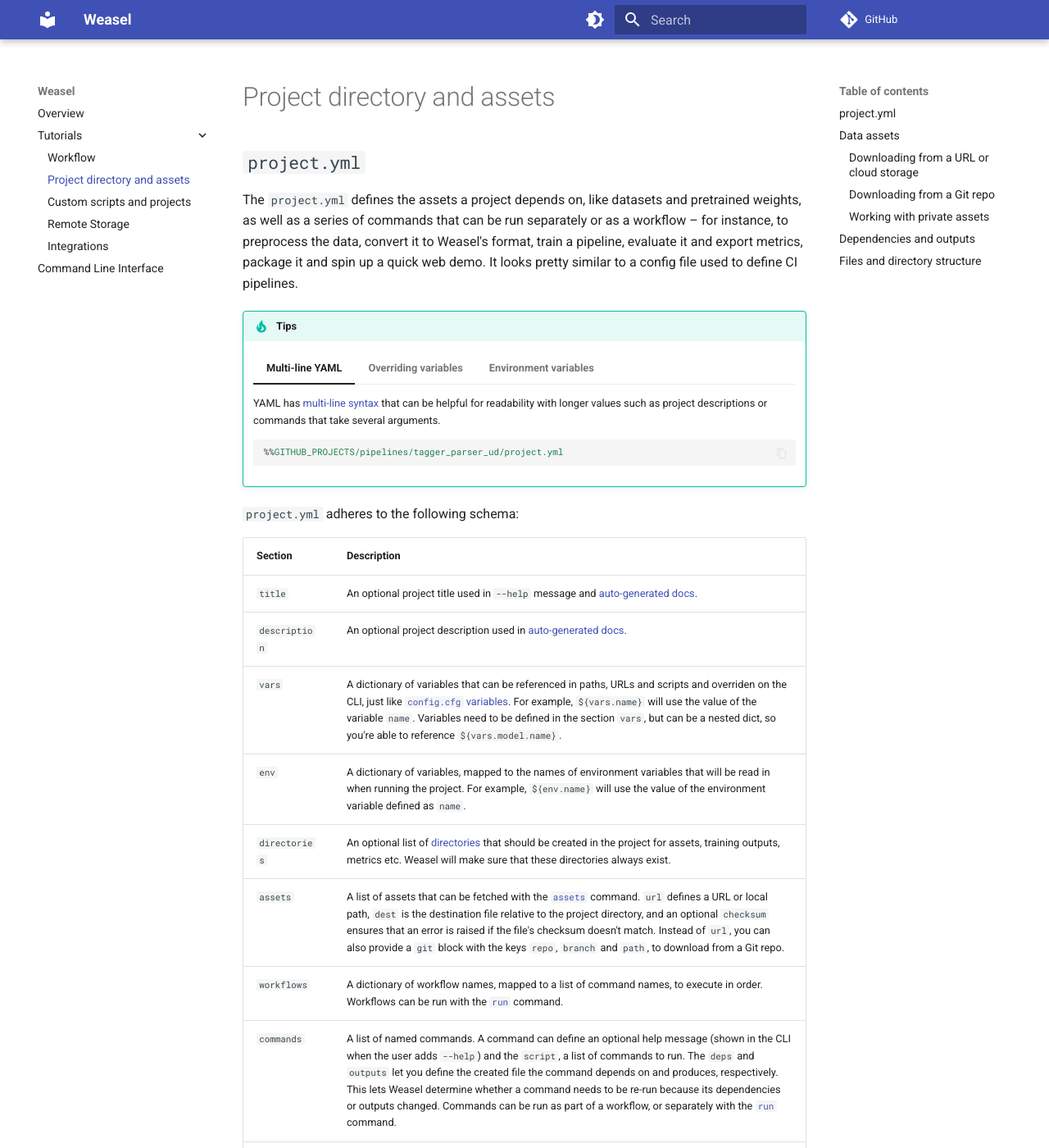
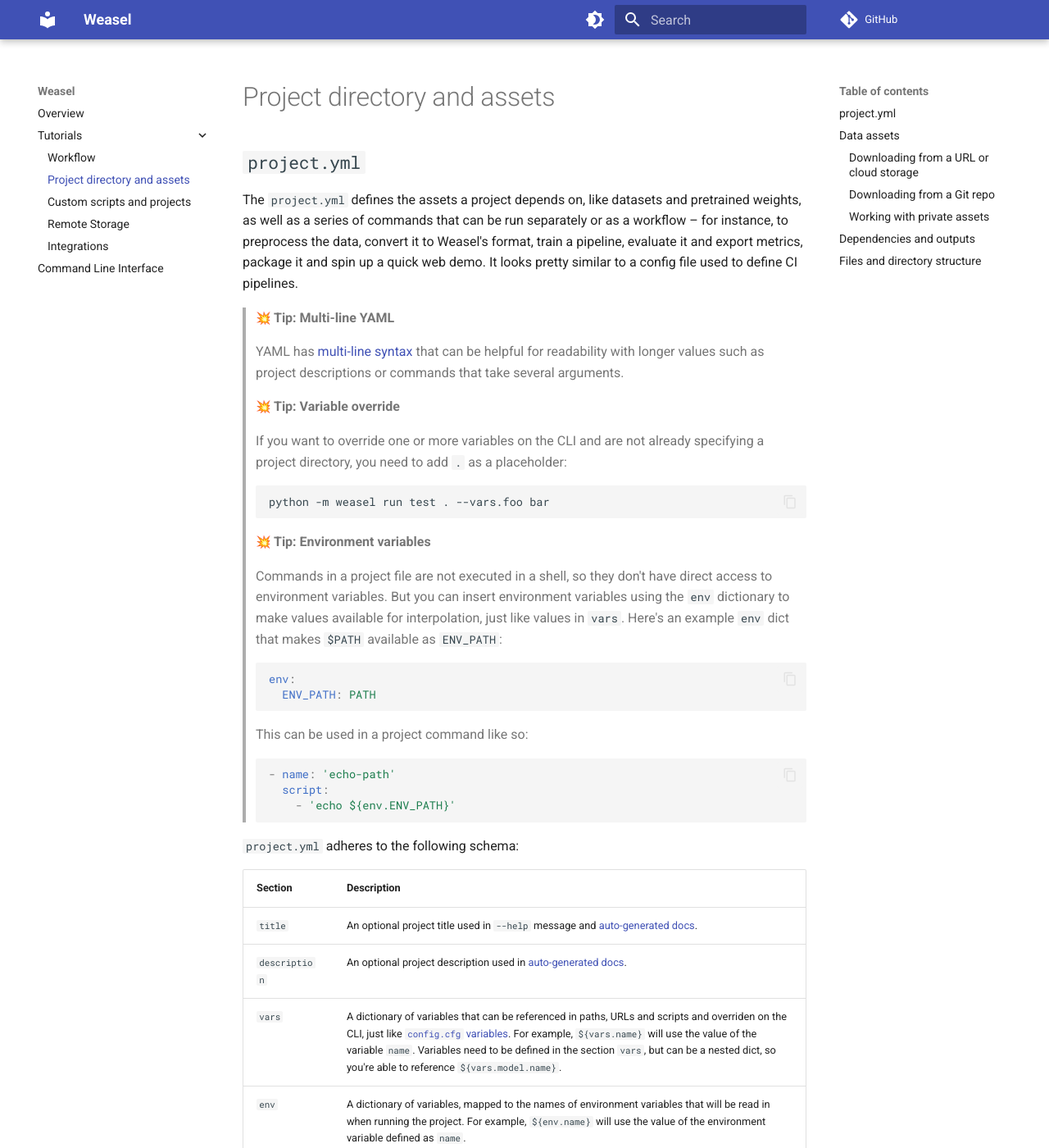
Before and after one commit to explosion/weasel, an MkDocs documentation site: the page built from docs/tutorial/directory-and-assets.md, in a window 1280 px wide and 1400 px high. Shown: the whole window at 82% size. Built offline with MkDocs 1.6.1 and Material for MkDocs 9.7.7, drawn with Linux system fonts in a browser that asks for light colours; emoji names are drawn with the system emoji font; a script that is not in the unit is left out; comment, search, counter and statistics services are not loaded; some of the changed text lies outside the part shown.

Commit message:
docs: convert directory-and-assets

````diff
--- a/docs/tutorial/directory-and-assets.md
+++ b/docs/tutorial/directory-and-assets.md
@@ -9,47 +9,41 @@
 a quick web demo. It looks pretty similar to a config file used to define CI
 pipelines.
 
-!!! tip "Tips"
+> :boom: **Tip: Multi-line YAML**
+>
+> YAML has [multi-line syntax](https://yaml-multiline.info/) that can be helpful
+> for readability with longer values such as project descriptions or commands
+> that take several arguments.
 
-    === "Multi-line YAML"
+> :boom: **Tip: Variable override**
+>
+> If you want to override one or more variables on the CLI and are not already
+> specifying a project directory, you need to add `.` as a placeholder:
+>
+> ```
+> python -m weasel run test . --vars.foo bar
+> ```
 
-        YAML has [multi-line syntax](https://yaml-multiline.info/) that can be helpful
-        for readability with longer values such as project descriptions or commands
-        that take several arguments.
-
-        ```yaml
-        %%GITHUB_PROJECTS/pipelines/tagger_parser_ud/project.yml
-        ```
-
-    === "Overriding variables"
-
-        If you want to override one or more variables on the CLI and are not already
-        specifying a project directory, you need to add `.` as a placeholder:
-
-        ```
-        python -m weasel run test . --vars.foo bar
-        ```
-
-    === "Environment variables"
-
-        Commands in a project file are not executed in a shell, so they don't have
-        direct access to environment variables. But you can insert environment
-        variables using the `env` dictionary to make values available for
-        interpolation, just like values in `vars`. Here's an example `env` dict that
-        makes `$PATH` available as `ENV_PATH`:
-
-        ```yaml
-        env:
-        ENV_PATH: PATH
-        ```
-
-        This can be used in a project command like so:
-
-        ```yaml
-        - name: 'echo-path'
-        script:
-            - 'echo ${env.ENV_PATH}'
-        ```
+> :boom: **Tip: Environment variables**
+>
+> Commands in a project file are not executed in a shell, so they don't have
+> direct access to environment variables. But you can insert environment
+> variables using the `env` dictionary to make values available for
+> interpolation, just like values in `vars`. Here's an example `env` dict that
+> makes `$PATH` available as `ENV_PATH`:
+>
+> ```yaml
+> env:
+>   ENV_PATH: PATH
+> ```
+>
+> This can be used in a project command like so:
+>
+> ```yaml
+> - name: 'echo-path'
+>   script:
+>     - 'echo ${env.ENV_PATH}'
+> ```
 
 `project.yml` adheres to the following schema:
 
@@ -59,7 +53,7 @@
 | `description`        | An optional project description used in [auto-generated docs](../cli.md#document).                                                                                                                                                                                                                                                                                                                                                                                                             |
 | `vars`               | A dictionary of variables that can be referenced in paths, URLs and scripts and overriden on the CLI, just like [`config.cfg` variables](/usage/training#config-interpolation). For example, `${vars.name}` will use the value of the variable `name`. Variables need to be defined in the section `vars`, but can be a nested dict, so you're able to reference `${vars.model.name}`.                                                                                                         |
 | `env`                | A dictionary of variables, mapped to the names of environment variables that will be read in when running the project. For example, `${env.name}` will use the value of the environment variable defined as `name`.                                                                                                                                                                                                                                                                            |
-| `directories`        | An optional list of [directories](#project-files) that should be created in the project for assets, training outputs, metrics etc. Weasel will make sure that these directories always exist.                                                                                                                                                                                                                                                                                                  |
+| `directories`        | An optional list of [directories](#data-assets) that should be created in the project for assets, training outputs, metrics etc. Weasel will make sure that these directories always exist.                                                                                                                                                                                                                                                                                                    |
 | `assets`             | A list of assets that can be fetched with the [`assets`](../cli.md#assets) command. `url` defines a URL or local path, `dest` is the destination file relative to the project directory, and an optional `checksum` ensures that an error is raised if the file's checksum doesn't match. Instead of `url`, you can also provide a `git` block with the keys `repo`, `branch` and `path`, to download from a Git repo.                                                                         |
 | `workflows`          | A dictionary of workflow names, mapped to a list of command names, to execute in order. Workflows can be run with the [`run`](../cli.md#run) command.                                                                                                                                                                                                                                                                                                                                          |
 | `commands`           | A list of named commands. A command can define an optional help message (shown in the CLI when the user adds `--help`) and the `script`, a list of commands to run. The `deps` and `outputs` let you define the created file the command depends on and produces, respectively. This lets Weasel determine whether a command needs to be re-run because its dependencies or outputs changed. Commands can be run as part of a workflow, or separately with the [`run`](../cli.md#run) command. |
@@ -83,20 +77,20 @@
 can use any protocol it supports. Note that you may need to install extra
 dependencies to use certain protocols.
 
-!!! example "Example configuration"
-
-    ```yaml title="project.yml"
-    assets:
-      # Download from public HTTPS URL
-      - dest: 'assets/training.spacy'
-        url: 'https://example.com/data.spacy'
-        checksum: '63373dd656daa1fd3043ce166a59474c'
-      # Optional download from Google Cloud Storage bucket
-      - dest: 'assets/development.spacy'
-        extra: True
-        url: 'gs://your-bucket/corpora'
-        checksum: '5113dc04e03f079525edd8df3f4f39e3'
-    ```
+> :bulb: **Example configuration**
+>
+> ```yaml title="project.yml"
+> assets:
+>   # Download from public HTTPS URL
+>   - dest: 'assets/training.spacy'
+>     url: 'https://example.com/data.spacy'
+>     checksum: '63373dd656daa1fd3043ce166a59474c'
+>   # Optional download from Google Cloud Storage bucket
+>   - dest: 'assets/development.spacy'
+>     extra: True
+>     url: 'gs://your-bucket/corpora'
+>     checksum: '5113dc04e03f079525edd8df3f4f39e3'
+> ```
 
 | Name          | Description                                                                                                                                                                      |
 | ------------- | -------------------------------------------------------------------------------------------------------------------------------------------------------------------------------- |
@@ -113,18 +107,18 @@
 hood, this uses Git's "sparse checkout" feature, so you're only downloading the
 files you need and not the whole repo.
 
-!!! example "Example configuration"
-
-    ```yaml title="project.yml"
-    assets:
-      - dest: 'assets/training.spacy'
-        git:
-          repo: 'https://github.com/example/repo'
-          branch: 'master'
-          path: 'path/training.spacy'
-        checksum: '63373dd656daa1fd3043ce166a59474c'
-        description: 'The training data (5000 examples)'
-    ```
+> :bulb: **Example configuration**
+>
+> ```yaml title="project.yml"
+> assets:
+>   - dest: 'assets/training.spacy'
+>     git:
+>       repo: 'https://github.com/example/repo'
+>       branch: 'master'
+>       path: 'path/training.spacy'
+>     checksum: '63373dd656daa1fd3043ce166a59474c'
+>     description: 'The training data (5000 examples)'
+> ```
 
 | Name          | Description                                                                                                                                                                                                                           |
 | ------------- | ------------------------------------------------------------------------------------------------------------------------------------------------------------------------------------------------------------------------------------- |
@@ -135,15 +129,15 @@
 
 ### Working with private assets
 
-!!! example "Example configuration"
-
-    ```yaml title="project.yml"
-    assets:
-      - dest: 'assets/private_training_data.json'
-        checksum: '63373dd656daa1fd3043ce166a59474c'
-      - dest: 'assets/private_vectors.bin'
-        checksum: '5113dc04e03f079525edd8df3f4f39e3'
-    ```
+> :bulb: **Example configuration**
+>
+> ```yaml title="project.yml"
+> assets:
+>   - dest: 'assets/private_training_data.json'
+>     checksum: '63373dd656daa1fd3043ce166a59474c'
+>   - dest: 'assets/private_vectors.bin'
+>     checksum: '5113dc04e03f079525edd8df3f4f39e3'
+> ```
 
 For many projects, the datasets and weights you're working with might be
 company-internal and not available over the internet. In that case, you can
@@ -162,28 +156,28 @@
 it will export a directory `model-best`, which you can then re-use in other
 commands.
 
-!!! example "Example configuration"
+> :bulb: **Example configuration**
+>
+> ```yaml title="project.yml"
+> commands:
+> - name: train
+>     help: 'Train a spaCy pipeline using the specified corpus and config'
+>     script:
+>     - 'python -m spacy train ./configs/config.cfg -o training/ --paths.train ./corpus/training.spacy --paths.dev ./corpus/evaluation.spacy'
+>     deps:
+>     - 'configs/config.cfg'
+>     - 'corpus/training.spacy'
+>     - 'corpus/evaluation.spacy'
+>     outputs:
+>     - 'training/model-best'
+> ```
 
-    ```yaml title="project.yml"
-    commands:
-    - name: train
-        help: 'Train a spaCy pipeline using the specified corpus and config'
-        script:
-        - 'python -m spacy train ./configs/config.cfg -o training/ --paths.train ./corpus/training.spacy --paths.dev ./corpus/evaluation.spacy'
-        deps:
-        - 'configs/config.cfg'
-        - 'corpus/training.spacy'
-        - 'corpus/evaluation.spacy'
-        outputs:
-        - 'training/model-best'
-    ```
-
-!!! tip "Re-running vs. skipping"
-
-    Under the hood, Weasel uses a `project.lock` lockfile that stores the details
-    for each command, as well as its dependencies and outputs and their checksums.
-    It's updated on each run. If any of this information changes, the command will
-    be re-run. Otherwise, it will be skipped.
+> :boom: **Tip: Re-running vs. skipping**
+>
+> Under the hood, Weasel uses a `project.lock` lockfile that stores the details
+> for each command, as well as its dependencies and outputs and their checksums.
+> It's updated on each run. If any of this information changes, the command will
+> be re-run. Otherwise, it will be skipped.
 
 If you're running a command and it depends on files that are missing, Weasel will
 show you an error. If a command defines dependencies and outputs that haven't
@@ -213,35 +207,35 @@
 [`weasel clone`](../cli.md#clone). Here's an example of a project
 directory:
 
-!!! example "Example configuration"
-
-    ```yaml title="project.yml"
-    directories:
-      - 'assets'
-      - 'configs'
-      - 'corpus'
-      - 'metas'
-      - 'metrics'
-      - 'notebooks'
-      - 'packages'
-      - 'scripts'
-      - 'training'
-    ```
-
-    ``` title="Example directory structure"
-    ├── project.yml          # the project settings
-    ├── project.lock         # lockfile that tracks inputs/outputs
-    ├── assets/              # downloaded data assets
-    ├── configs/             # pipeline config.cfg files used for training
-    ├── corpus/              # output directory for training corpus
-    ├── metas/               # pipeline meta.json templates used for packaging
-    ├── metrics/             # output directory for evaluation metrics
-    ├── notebooks/           # directory for Jupyter notebooks
-    ├── packages/            # output directory for pipeline Python packages
-    ├── scripts/             # directory for scripts, e.g. referenced in commands
-    ├── training/            # output directory for trained pipelines
-    └── ...                  # any other files, like a requirements.txt etc.
-    ```
+> :bulb: **Example configuration**
+>
+> ```yaml title="project.yml"
+> directories:
+>   - 'assets'
+>   - 'configs'
+>   - 'corpus'
+>   - 'metas'
+>   - 'metrics'
+>   - 'notebooks'
+>   - 'packages'
+>   - 'scripts'
+>   - 'training'
+> ```
+>
+>``` title="Example directory structure"
+>├── project.yml          # the project settings
+>├── project.lock         # lockfile that tracks inputs/outputs
+>├── assets/              # downloaded data assets
+>├── configs/             # pipeline config.cfg files used for training
+>├── corpus/              # output directory for training corpus
+>├── metas/               # pipeline meta.json templates used for packaging
+>├── metrics/             # output directory for evaluation metrics
+>├── notebooks/           # directory for Jupyter notebooks
+>├── packages/            # output directory for pipeline Python packages
+>├── scripts/             # directory for scripts, e.g. referenced in commands
+>├── training/            # output directory for trained pipelines
+>└── ...                  # any other files, like a requirements.txt etc.
+>```
 
 If you don't want a project to create a directory, you can delete it and remove
 its entry from the `project.yml` – just make sure it's not required by any of
````
